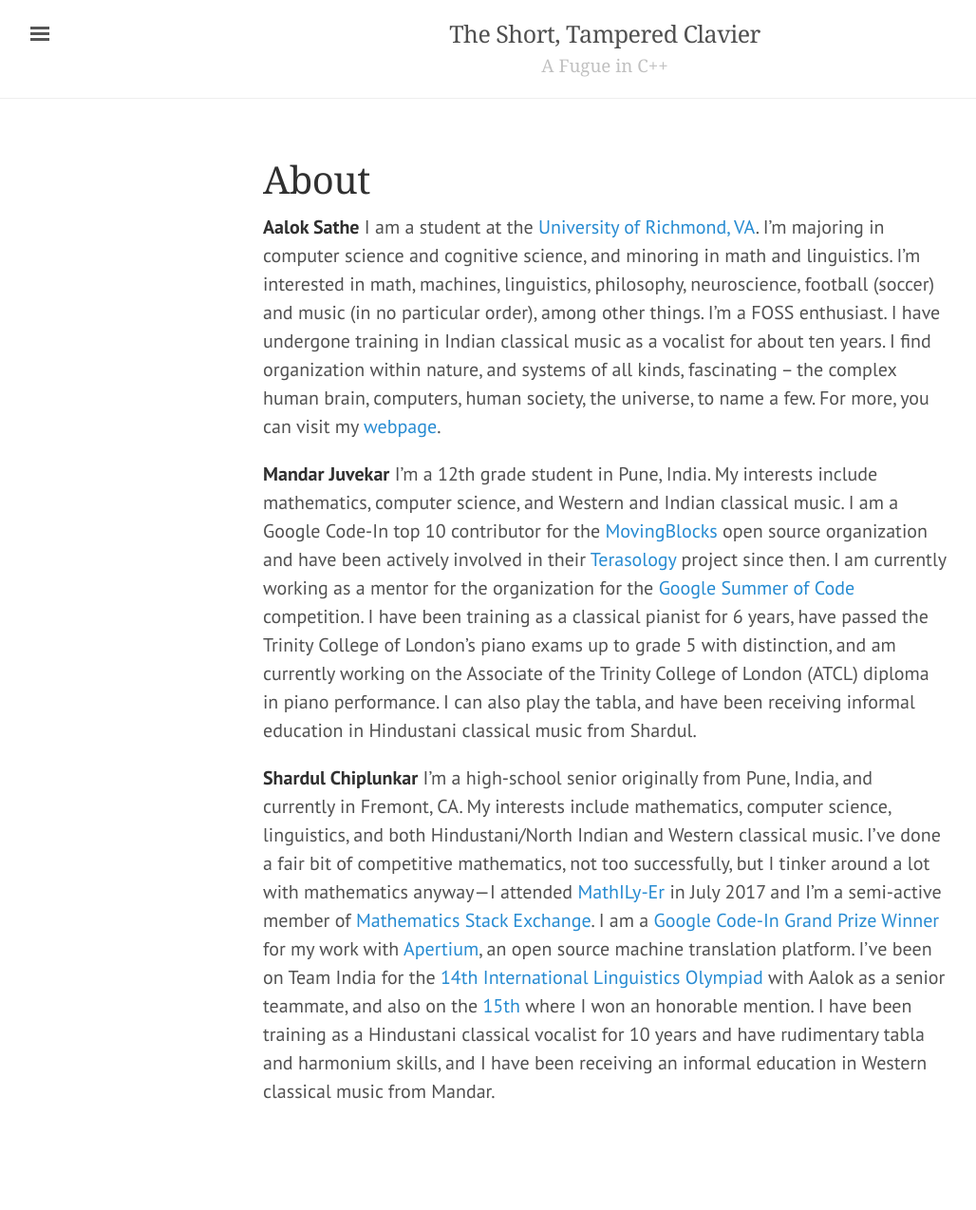
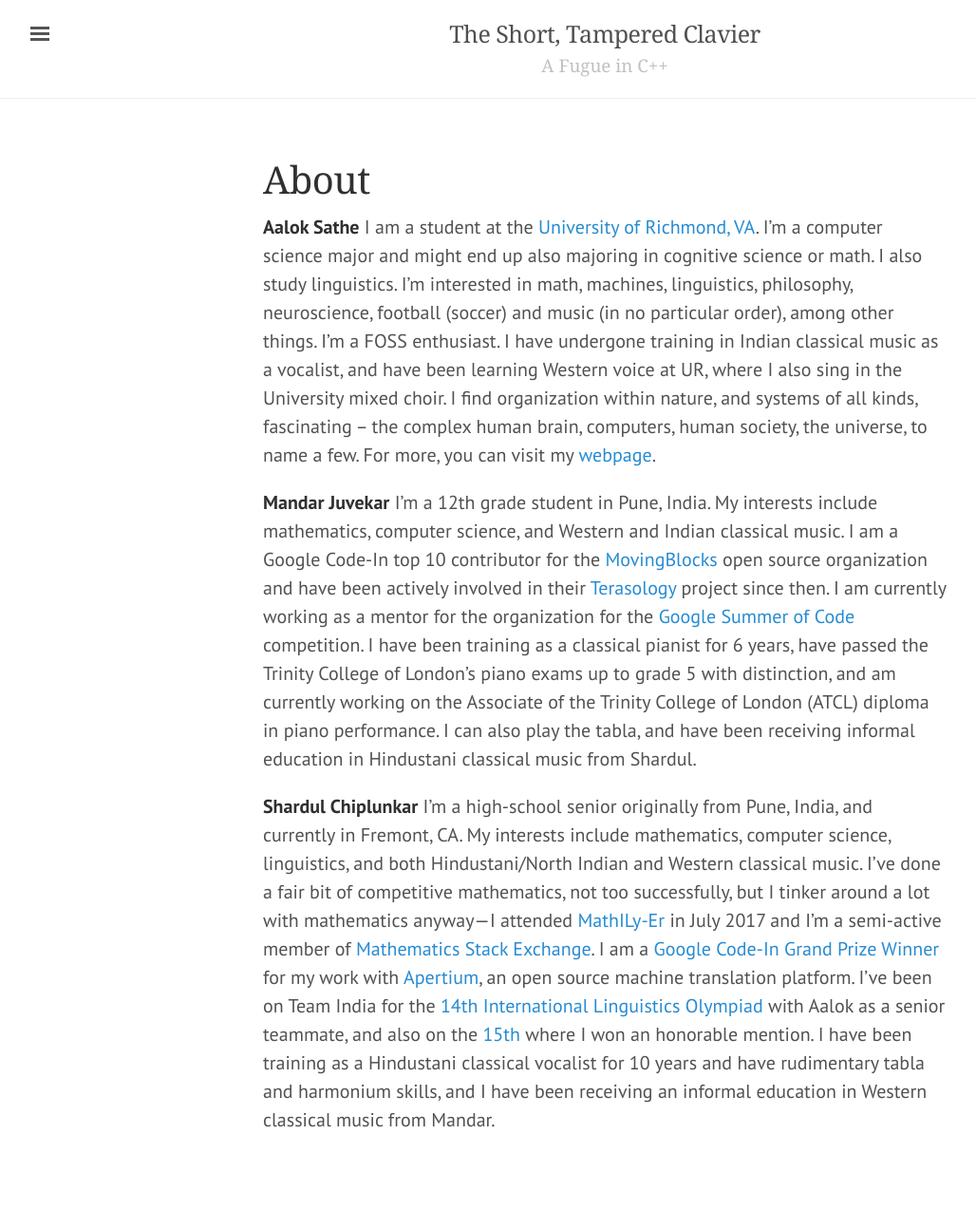
Before and after one commit to theshorttamperedclavier/theshorttamperedclavier.github.io, a Jekyll site: the page built from about.md, in a window 1280 px wide. Shown: the whole page at 95% size, without its empty margins (3-1031 px from the left). Built offline with Jekyll 4.4.1, drawn with Linux system fonts in a browser that asks for light colours; some web fonts are replaced; before the commit the page ends 1244 px from its top, so only the background shows below that.

Commit message:
about changes

```diff
--- a/about.md
+++ b/about.md
@@ -4,13 +4,17 @@ title: About
 ---
 
 **Aalok Sathe** I am a student at the
-[University of Richmond, VA](http://richmond.edu). I'm majoring in computer science and cognitive science, and minoring in math and linguistics.
-I'm interested in math, machines, linguistics, philosophy, neuroscience, football
-(soccer) and music (in no particular order), among other things. I'm a FOSS enthusiast. I have undergone
-training in Indian classical music as a vocalist for about ten years.
-I find organization within nature, and systems of all kinds, fascinating -- the complex
-human brain, computers, human society, the universe, to name a few.
-For more, you can visit my [webpage](https://aalok-sathe.github.io).
+[University of Richmond, VA](http://richmond.edu). I'm a computer science
+major and might end up also majoring in cognitive science or math.
+I also study linguistics.
+I'm interested in math, machines, linguistics, philosophy, neuroscience,
+football (soccer) and music (in no particular order), among other things. I'm a
+FOSS enthusiast. I have undergone training in Indian classical music as a
+vocalist, and have been learning Western voice at UR, where I also sing in the
+University mixed choir.
+I find organization within nature, and systems of all kinds, fascinating -- the
+complex human brain, computers, human society, the universe, to name a few.
+For more, you can visit my [webpage](https://aalok-sathe.gitlab.io).
 
 **Mandar Juvekar** I'm a 12th grade student in Pune, India. My interests include
 mathematics, computer science, and Western and Indian classical music. I am a
```
